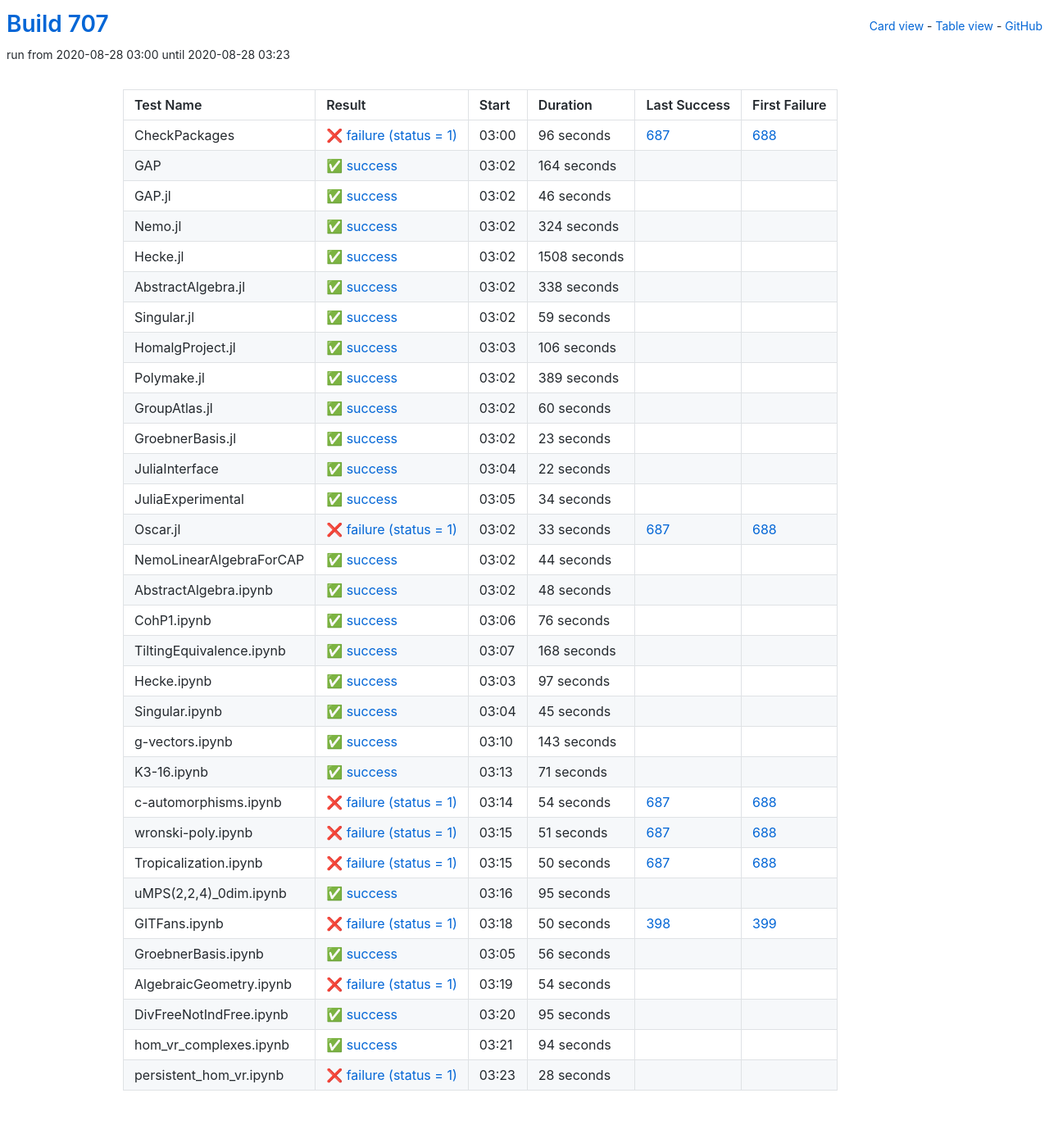
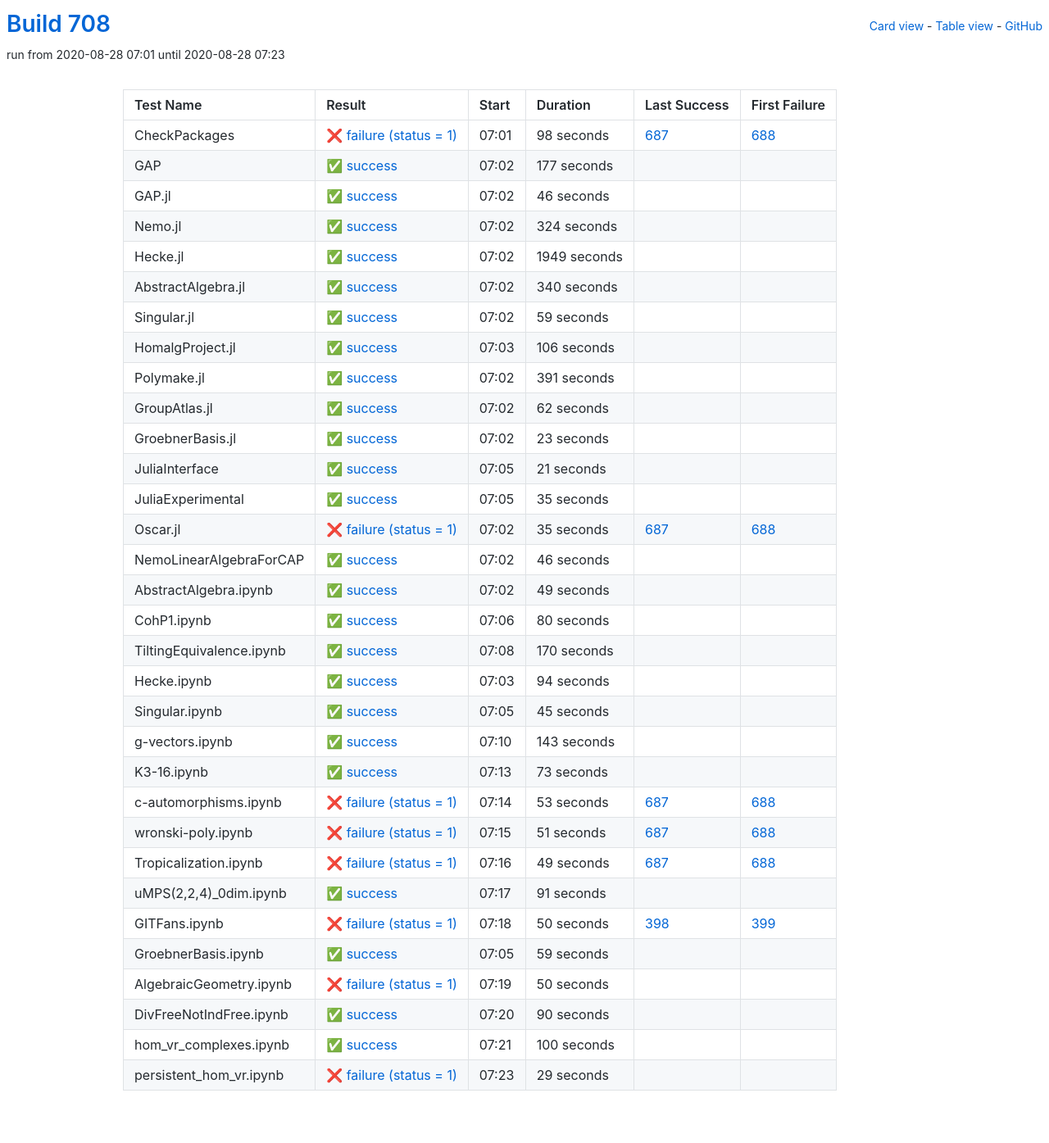
Before and after one commit to oscar-system/oscar-ci-status-stable, a Jekyll site: the page built from table.html, in a window 1280 px wide. Shown: the whole page at 82% size. Built offline with Jekyll 4.4.1, drawn with Linux system fonts in a browser that asks for light colours.

Commit message:
Build #708

```diff
--- a/_data/ci.yml
+++ b/_data/ci.yml
@@ -1,6 +1,6 @@
 ---
-build: 707
-build_url: https://oscarci.mathematik.uni-kl.de/job/oscar-stable/707/
+build: 708
+build_url: https://oscarci.mathematik.uni-kl.de/job/oscar-stable/708/
 job: oscar-stable
 organization: oscar-system
 repo: oscar-ci-status-stable
@@ -8,32 +8,32 @@ repourl: https://github.com/oscar-system/oscar-ci-status-stable
 tests:
 - name: CheckPackages
   id: checkpackages
-  log: https://oscarci.mathematik.uni-kl.de/job/oscar-stable/707/artifact/logs/build-707/CheckPackages.log
-  start: 2020-08-28 03:00
+  log: https://oscarci.mathematik.uni-kl.de/job/oscar-stable/708/artifact/logs/build-708/CheckPackages.log
+  start: 2020-08-28 07:01
   success: false
   exitcode: 1
   status: failure
-  duration: 96
+  duration: 98
   last_success: 687
   last_success_url: https://oscarci.mathematik.uni-kl.de/job/oscar-stable/687/
   first_failure: 688
   first_failure_url: https://oscarci.mathematik.uni-kl.de/job/oscar-stable/688/
 - name: GAP
   id: gap
-  log: https://oscarci.mathematik.uni-kl.de/job/oscar-stable/707/artifact/logs/build-707/GAP.log
-  start: 2020-08-28 03:02
+  log: https://oscarci.mathematik.uni-kl.de/job/oscar-stable/708/artifact/logs/build-708/GAP.log
+  start: 2020-08-28 07:02
   success: true
   exitcode: 0
   status: success
-  duration: 164
+  duration: 177
   last_success: false
   last_success_url:
   first_failure: false
   first_failure_url:
 - name: GAP.jl
   id: gap-jl
-  log: https://oscarci.mathematik.uni-kl.de/job/oscar-stable/707/artifact/logs/build-707/GAP.jl.log
-  start: 2020-08-28 03:02
+  log: https://oscarci.mathematik.uni-kl.de/job/oscar-stable/708/artifact/logs/build-708/GAP.jl.log
+  start: 2020-08-28 07:02
   success: true
   exitcode: 0
   status: success
@@ -44,8 +44,8 @@ tests:
   first_failure_url:
 - name: Nemo.jl
   id: nemo-jl
-  log: https://oscarci.mathematik.uni-kl.de/job/oscar-stable/707/artifact/logs/build-707/Nemo.jl.log
-  start: 2020-08-28 03:02
+  log: https://oscarci.mathematik.uni-kl.de/job/oscar-stable/708/artifact/logs/build-708/Nemo.jl.log
+  start: 2020-08-28 07:02
   success: true
   exitcode: 0
   status: success
@@ -56,32 +56,32 @@ tests:
   first_failure_url:
 - name: Hecke.jl
   id: hecke-jl
-  log: https://oscarci.mathematik.uni-kl.de/job/oscar-stable/707/artifact/logs/build-707/Hecke.jl.log
-  start: 2020-08-28 03:02
+  log: https://oscarci.mathematik.uni-kl.de/job/oscar-stable/708/artifact/logs/build-708/Hecke.jl.log
+  start: 2020-08-28 07:02
   success: true
   exitcode: 0
   status: success
-  duration: 1508
+  duration: 1949
   last_success: false
   last_success_url:
   first_failure: false
   first_failure_url:
 - name: AbstractAlgebra.jl
   id: abstractalgebra-jl
-  log: https://oscarci.mathematik.uni-kl.de/job/oscar-stable/707/artifact/logs/build-707/AbstractAlgebra.jl.log
-  start: 2020-08-28 03:02
+  log: https://oscarci.mathematik.uni-kl.de/job/oscar-stable/708/artifact/logs/build-708/AbstractAlgebra.jl.log
+  start: 2020-08-28 07:02
   success: true
   exitcode: 0
   status: success
-  duration: 338
+  duration: 340
   last_success: false
   last_success_url:
   first_failure: false
   first_failure_url:
 - name: Singular.jl
   id: singular-jl
-  log: https://oscarci.mathematik.uni-kl.de/job/oscar-stable/707/artifact/logs/build-707/Singular.jl.log
-  start: 2020-08-28 03:02
+  log: https://oscarci.mathematik.uni-kl.de/job/oscar-stable/708/artifact/logs/build-708/Singular.jl.log
+  start: 2020-08-28 07:02
   success: true
   exitcode: 0
   status: success
@@ -92,8 +92,8 @@ tests:
   first_failure_url:
 - name: HomalgProject.jl
   id: homalgproject-jl
-  log: https://oscarci.mathematik.uni-kl.de/job/oscar-stable/707/artifact/logs/build-707/HomalgProject.jl.log
-  start: 2020-08-28 03:03
+  log: https://oscarci.mathematik.uni-kl.de/job/oscar-stable/708/artifact/logs/build-708/HomalgProject.jl.log
+  start: 2020-08-28 07:03
   success: true
   exitcode: 0
   status: success
@@ -104,32 +104,32 @@ tests:
   first_failure_url:
 - name: Polymake.jl
   id: polymake-jl
-  log: https://oscarci.mathematik.uni-kl.de/job/oscar-stable/707/artifact/logs/build-707/Polymake.jl.log
-  start: 2020-08-28 03:02
+  log: https://oscarci.mathematik.uni-kl.de/job/oscar-stable/708/artifact/logs/build-708/Polymake.jl.log
+  start: 2020-08-28 07:02
   success: true
   exitcode: 0
   status: success
-  duration: 389
+  duration: 391
   last_success: false
   last_success_url:
   first_failure: false
   first_failure_url:
 - name: GroupAtlas.jl
   id: groupatlas-jl
-  log: https://oscarci.mathematik.uni-kl.de/job/oscar-stable/707/artifact/logs/build-707/GroupAtlas.jl.log
-  start: 2020-08-28 03:02
+  log: https://oscarci.mathematik.uni-kl.de/job/oscar-stable/708/artifact/logs/build-708/GroupAtlas.jl.log
+  start: 2020-08-28 07:02
   success: true
   exitcode: 0
   status: success
-  duration: 60
+  duration: 62
   last_success: false
   last_success_url:
   first_failure: false
   first_failure_url:
 - name: GroebnerBasis.jl
   id: groebnerbasis-jl
-  log: https://oscarci.mathematik.uni-kl.de/job/oscar-stable/707/artifact/logs/build-707/GroebnerBasis.jl.log
-  start: 2020-08-28 03:02
+  log: https://oscarci.mathematik.uni-kl.de/job/oscar-stable/708/artifact/logs/build-708/GroebnerBasis.jl.log
+  start: 2020-08-28 07:02
   success: true
   exitcode: 0
   status: success
@@ -140,104 +140,104 @@ tests:
   first_failure_url:
 - name: JuliaInterface
   id: juliainterface
-  log: https://oscarci.mathematik.uni-kl.de/job/oscar-stable/707/artifact/logs/build-707/JuliaInterface.log
-  start: 2020-08-28 03:04
+  log: https://oscarci.mathematik.uni-kl.de/job/oscar-stable/708/artifact/logs/build-708/JuliaInterface.log
+  start: 2020-08-28 07:05
   success: true
   exitcode: 0
   status: success
-  duration: 22
+  duration: 21
   last_success: false
   last_success_url:
   first_failure: false
   first_failure_url:
 - name: JuliaExperimental
   id: juliaexperimental
-  log: https://oscarci.mathematik.uni-kl.de/job/oscar-stable/707/artifact/logs/build-707/JuliaExperimental.log
-  start: 2020-08-28 03:05
+  log: https://oscarci.mathematik.uni-kl.de/job/oscar-stable/708/artifact/logs/build-708/JuliaExperimental.log
+  start: 2020-08-28 07:05
   success: true
   exitcode: 0
   status: success
-  duration: 34
+  duration: 35
   last_success: false
   last_success_url:
   first_failure: false
   first_failure_url:
 - name: Oscar.jl
   id: oscar-jl
-  log: https://oscarci.mathematik.uni-kl.de/job/oscar-stable/707/artifact/logs/build-707/Oscar.jl.log
-  start: 2020-08-28 03:02
+  log: https://oscarci.mathematik.uni-kl.de/job/oscar-stable/708/artifact/logs/build-708/Oscar.jl.log
+  start: 2020-08-28 07:02
   success: false
   exitcode: 1
   status: failure
-  duration: 33
+  duration: 35
   last_success: 687
   last_success_url: https://oscarci.mathematik.uni-kl.de/job/oscar-stable/687/
   first_failure: 688
   first_failure_url: https://oscarci.mathematik.uni-kl.de/job/oscar-stable/688/
 - name: NemoLinearAlgebraForCAP
   id: nemolinearalgebraforcap
-  log: https://oscarci.mathematik.uni-kl.de/job/oscar-stable/707/artifact/logs/build-707/NemoLinearAlgebraForCAP.log
-  start: 2020-08-28 03:02
+  log: https://oscarci.mathematik.uni-kl.de/job/oscar-stable/708/artifact/logs/build-708/NemoLinearAlgebraForCAP.log
+  start: 2020-08-28 07:02
   success: true
   exitcode: 0
   status: success
-  duration: 44
+  duration: 46
   last_success: false
   last_success_url:
   first_failure: false
   first_failure_url:
 - name: AbstractAlgebra.ipynb
   id: abstractalgebra-ipynb
-  log: https://oscarci.mathematik.uni-kl.de/job/oscar-stable/707/artifact/logs/build-707/AbstractAlgebra.ipynb.log
-  start: 2020-08-28 03:02
+  log: https://oscarci.mathematik.uni-kl.de/job/oscar-stable/708/artifact/logs/build-708/AbstractAlgebra.ipynb.log
+  start: 2020-08-28 07:02
   success: true
   exitcode: 0
   status: success
-  duration: 48
+  duration: 49
   last_success: false
   last_success_url:
   first_failure: false
   first_failure_url:
 - name: CohP1.ipynb
   id: cohp1-ipynb
-  log: https://oscarci.mathematik.uni-kl.de/job/oscar-stable/707/artifact/logs/build-707/CohP1.ipynb.log
-  start: 2020-08-28 03:06
+  log: https://oscarci.mathematik.uni-kl.de/job/oscar-stable/708/artifact/logs/build-708/CohP1.ipynb.log
+  start: 2020-08-28 07:06
   success: true
   exitcode: 0
   status: success
-  duration: 76
+  duration: 80
   last_success: false
   last_success_url:
   first_failure: false
   first_failure_url:
 - name: TiltingEquivalence.ipynb
   id: tiltingequivalence-ipynb
-  log: https://oscarci.mathematik.uni-kl.de/job/oscar-stable/707/artifact/logs/build-707/TiltingEquivalence.ipynb.log
-  start: 2020-08-28 03:07
+  log: https://oscarci.mathematik.uni-kl.de/job/oscar-stable/708/artifact/logs/build-708/TiltingEquivalence.ipynb.log
+  start: 2020-08-28 07:08
   success: true
   exitcode: 0
   status: success
-  duration: 168
+  duration: 170
   last_success: false
   last_success_url:
   first_failure: false
   first_failure_url:
 - name: Hecke.ipynb
   id: hecke-ipynb
-  log: https://oscarci.mathematik.uni-kl.de/job/oscar-stable/707/artifact/logs/build-707/Hecke.ipynb.log
-  start: 2020-08-28 03:03
+  log: https://oscarci.mathematik.uni-kl.de/job/oscar-stable/708/artifact/logs/build-708/Hecke.ipynb.log
+  start: 2020-08-28 07:03
   success: true
   exitcode: 0
   status: success
-  duration: 97
+  duration: 94
   last_success: false
   last_success_url:
   first_failure: false
   first_failure_url:
 - name: Singular.ipynb
   id: singular-ipynb
-  log: https://oscarci.mathematik.uni-kl.de/job/oscar-stable/707/artifact/logs/build-707/Singular.ipynb.log
-  start: 2020-08-28 03:04
+  log: https://oscarci.mathematik.uni-kl.de/job/oscar-stable/708/artifact/logs/build-708/Singular.ipynb.log
+  start: 2020-08-28 07:05
   success: true
   exitcode: 0
   status: success
@@ -248,8 +248,8 @@ tests:
   first_failure_url:
 - name: g-vectors.ipynb
   id: g-vectors-ipynb
-  log: https://oscarci.mathematik.uni-kl.de/job/oscar-stable/707/artifact/logs/build-707/g-vectors.ipynb.log
-  start: 2020-08-28 03:10
+  log: https://oscarci.mathematik.uni-kl.de/job/oscar-stable/708/artifact/logs/build-708/g-vectors.ipynb.log
+  start: 2020-08-28 07:10
   success: true
   exitcode: 0
   status: success
@@ -260,32 +260,32 @@ tests:
   first_failure_url:
 - name: K3-16.ipynb
   id: k3-16-ipynb
-  log: https://oscarci.mathematik.uni-kl.de/job/oscar-stable/707/artifact/logs/build-707/K3-16.ipynb.log
-  start: 2020-08-28 03:13
+  log: https://oscarci.mathematik.uni-kl.de/job/oscar-stable/708/artifact/logs/build-708/K3-16.ipynb.log
+  start: 2020-08-28 07:13
   success: true
   exitcode: 0
   status: success
-  duration: 71
+  duration: 73
   last_success: false
   last_success_url:
   first_failure: false
   first_failure_url:
 - name: c-automorphisms.ipynb
   id: c-automorphisms-ipynb
-  log: https://oscarci.mathematik.uni-kl.de/job/oscar-stable/707/artifact/logs/build-707/c-automorphisms.ipynb.log
-  start: 2020-08-28 03:14
+  log: https://oscarci.mathematik.uni-kl.de/job/oscar-stable/708/artifact/logs/build-708/c-automorphisms.ipynb.log
+  start: 2020-08-28 07:14
   success: false
   exitcode: 1
   status: failure
-  duration: 54
+  duration: 53
   last_success: 687
   last_success_url: https://oscarci.mathematik.uni-kl.de/job/oscar-stable/687/
   first_failure: 688
   first_failure_url: https://oscarci.mathematik.uni-kl.de/job/oscar-stable/688/
 - name: wronski-poly.ipynb
   id: wronski-poly-ipynb
-  log: https://oscarci.mathematik.uni-kl.de/job/oscar-stable/707/artifact/logs/build-707/wronski-poly.ipynb.log
-  start: 2020-08-28 03:15
+  log: https://oscarci.mathematik.uni-kl.de/job/oscar-stable/708/artifact/logs/build-708/wronski-poly.ipynb.log
+  start: 2020-08-28 07:15
   success: false
   exitcode: 1
   status: failure
@@ -296,32 +296,32 @@ tests:
   first_failure_url: https://oscarci.mathematik.uni-kl.de/job/oscar-stable/688/
 - name: Tropicalization.ipynb
   id: tropicalization-ipynb
-  log: https://oscarci.mathematik.uni-kl.de/job/oscar-stable/707/artifact/logs/build-707/Tropicalization.ipynb.log
-  start: 2020-08-28 03:15
+  log: https://oscarci.mathematik.uni-kl.de/job/oscar-stable/708/artifact/logs/build-708/Tropicalization.ipynb.log
+  start: 2020-08-28 07:16
   success: false
   exitcode: 1
   status: failure
-  duration: 50
+  duration: 49
   last_success: 687
   last_success_url: https://oscarci.mathematik.uni-kl.de/job/oscar-stable/687/
   first_failure: 688
   first_failure_url: https://oscarci.mathematik.uni-kl.de/job/oscar-stable/688/
 - name: uMPS(2,2,4)_0dim.ipynb
   id: umps-2-2-4-0dim-ipynb
-  log: https://oscarci.mathematik.uni-kl.de/job/oscar-stable/707/artifact/logs/build-707/uMPS-2-2-4-_0dim.ipynb.log
-  start: 2020-08-28 03:16
+  log: https://oscarci.mathematik.uni-kl.de/job/oscar-stable/708/artifact/logs/build-708/uMPS-2-2-4-_0dim.ipynb.log
+  start: 2020-08-28 07:17
   success: true
   exitcode: 0
   status: success
-  duration: 95
+  duration: 91
   last_success: false
   last_success_url:
   first_failure: false
   first_failure_url:
 - name: GITFans.ipynb
   id: gitfans-ipynb
-  log: https://oscarci.mathematik.uni-kl.de/job/oscar-stable/707/artifact/logs/build-707/GITFans.ipynb.log
-  start: 2020-08-28 03:18
+  log: https://oscarci.mathematik.uni-kl.de/job/oscar-stable/708/artifact/logs/build-708/GITFans.ipynb.log
+  start: 2020-08-28 07:18
   success: false
   exitcode: 1
   status: failure
@@ -332,60 +332,60 @@ tests:
   first_failure_url: https://oscarci.mathematik.uni-kl.de/job/oscar-stable/399/
 - name: GroebnerBasis.ipynb
   id: groebnerbasis-ipynb
-  log: https://oscarci.mathematik.uni-kl.de/job/oscar-stable/707/artifact/logs/build-707/GroebnerBasis.ipynb.log
-  start: 2020-08-28 03:05
+  log: https://oscarci.mathematik.uni-kl.de/job/oscar-stable/708/artifact/logs/build-708/GroebnerBasis.ipynb.log
+  start: 2020-08-28 07:05
   success: true
   exitcode: 0
   status: success
-  duration: 56
+  duration: 59
   last_success: false
   last_success_url:
   first_failure: false
   first_failure_url:
 - name: AlgebraicGeometry.ipynb
   id: algebraicgeometry-ipynb
-  log: https://oscarci.mathematik.uni-kl.de/job/oscar-stable/707/artifact/logs/build-707/AlgebraicGeometry.ipynb.log
-  start: 2020-08-28 03:19
+  log: https://oscarci.mathematik.uni-kl.de/job/oscar-stable/708/artifact/logs/build-708/AlgebraicGeometry.ipynb.log
+  start: 2020-08-28 07:19
   success: false
   exitcode: 1
   status: failure
-  duration: 54
+  duration: 50
   last_success: false
   last_success_url:
   first_failure: false
   first_failure_url:
 - name: DivFreeNotIndFree.ipynb
   id: divfreenotindfree-ipynb
-  log: https://oscarci.mathematik.uni-kl.de/job/oscar-stable/707/artifact/logs/build-707/DivFreeNotIndFree.ipynb.log
-  start: 2020-08-28 03:20
+  log: https://oscarci.mathematik.uni-kl.de/job/oscar-stable/708/artifact/logs/build-708/DivFreeNotIndFree.ipynb.log
+  start: 2020-08-28 07:20
   success: true
   exitcode: 0
   status: success
-  duration: 95
+  duration: 90
   last_success: false
   last_success_url:
   first_failure: false
   first_failure_url:
 - name: hom_vr_complexes.ipynb
   id: hom-vr-complexes-ipynb
-  log: https://oscarci.mathematik.uni-kl.de/job/oscar-stable/707/artifact/logs/build-707/hom_vr_complexes.ipynb.log
-  start: 2020-08-28 03:21
+  log: https://oscarci.mathematik.uni-kl.de/job/oscar-stable/708/artifact/logs/build-708/hom_vr_complexes.ipynb.log
+  start: 2020-08-28 07:21
   success: true
   exitcode: 0
   status: success
-  duration: 94
+  duration: 100
   last_success: false
   last_success_url:
   first_failure: false
   first_failure_url:
 - name: persistent_hom_vr.ipynb
   id: persistent-hom-vr-ipynb
-  log: https://oscarci.mathematik.uni-kl.de/job/oscar-stable/707/artifact/logs/build-707/persistent_hom_vr.ipynb.log
-  start: 2020-08-28 03:23
+  log: https://oscarci.mathematik.uni-kl.de/job/oscar-stable/708/artifact/logs/build-708/persistent_hom_vr.ipynb.log
+  start: 2020-08-28 07:23
   success: false
   exitcode: 1
   status: failure
-  duration: 28
+  duration: 29
   last_success: false
   last_success_url:
   first_failure: false
```
Also changed, not shown: README.md.
